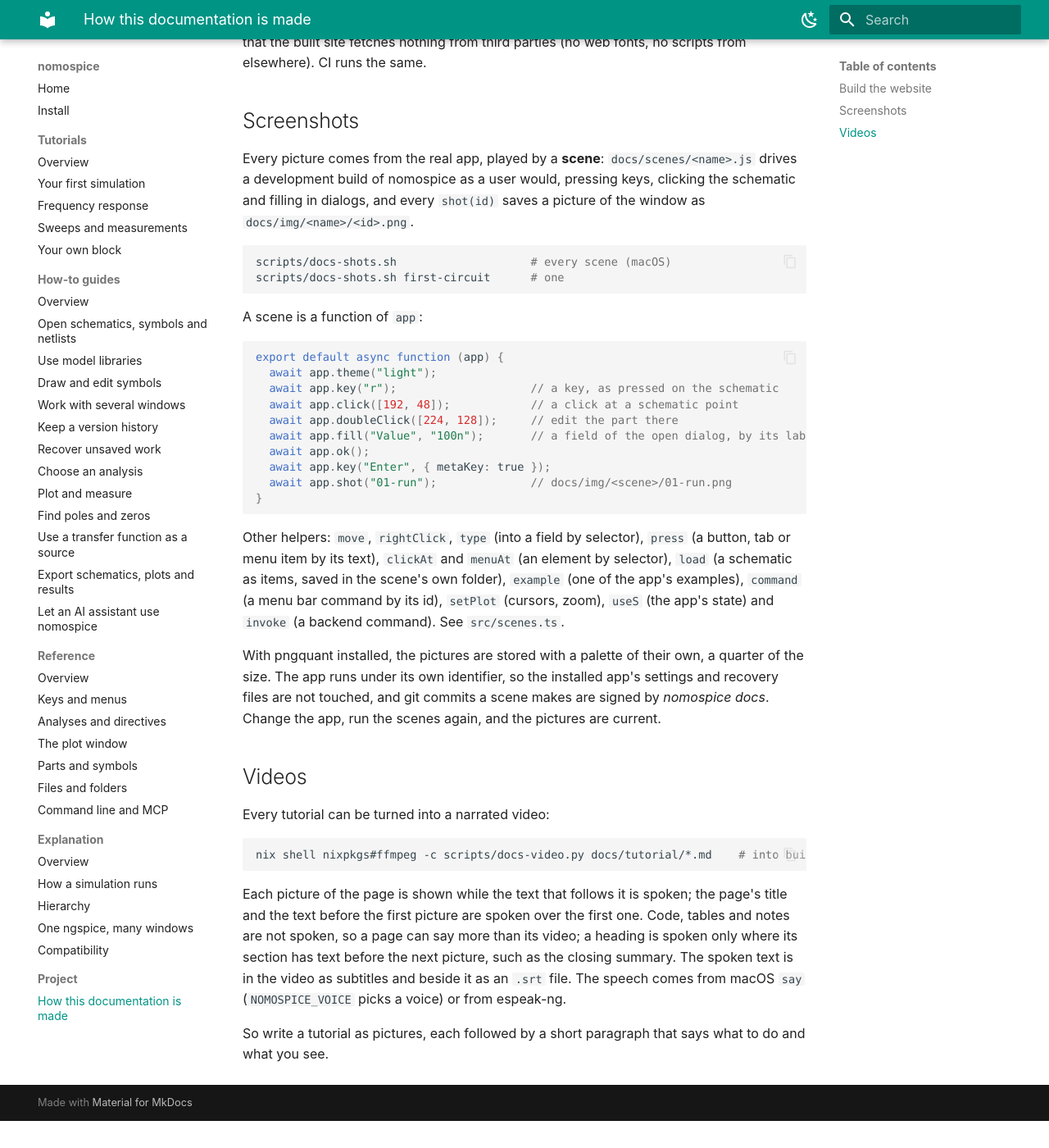
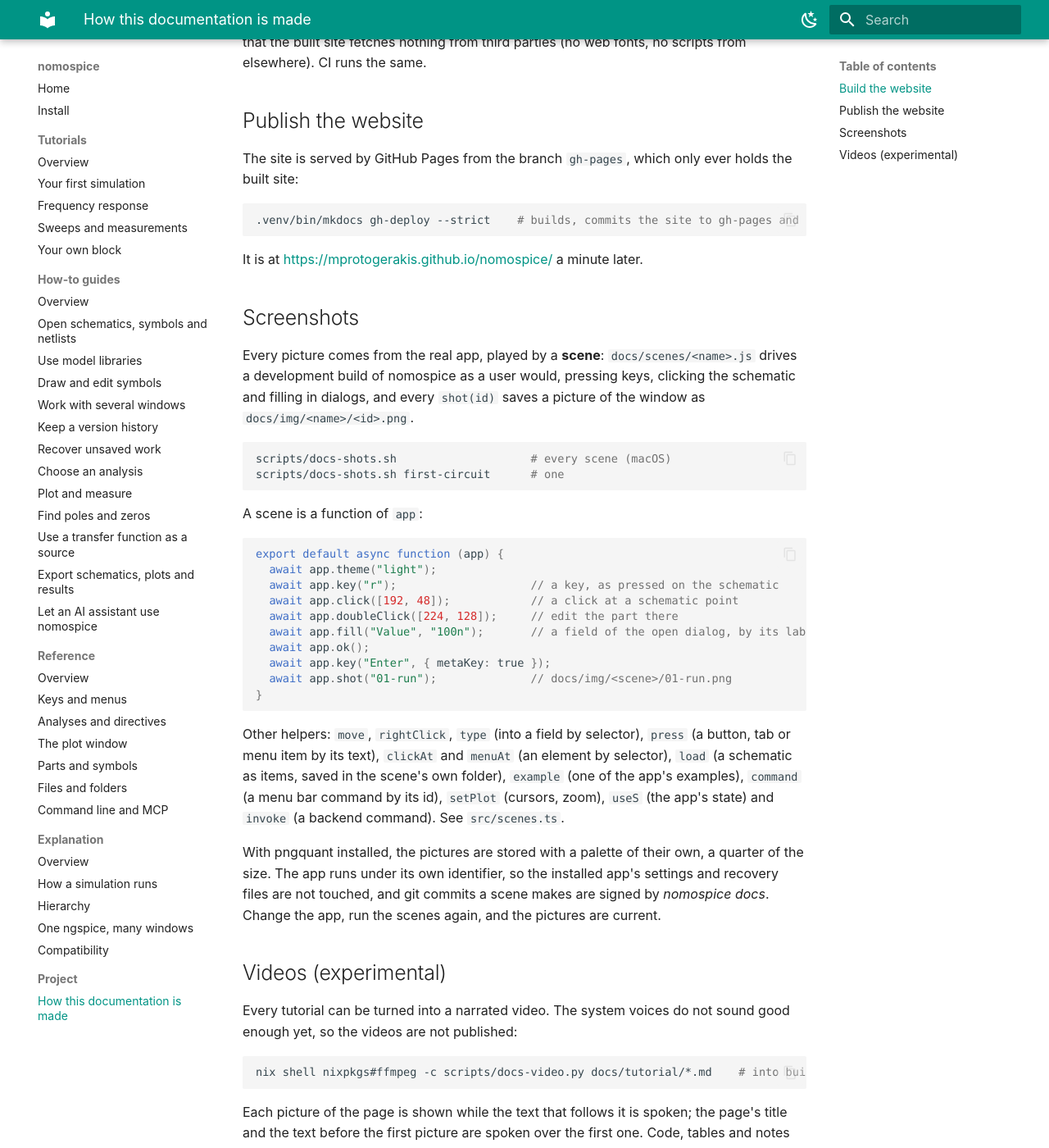
Before and after one commit to mprotogerakis/nomospice, an MkDocs documentation site: the page built from docs/documentation.md, in a window 1280 px wide and 1400 px high, scrolled down 473 px. Shown: the whole window at 82% size. Built offline with MkDocs 1.6.1 and Material for MkDocs 9.7.7, drawn with Linux system fonts in a browser that asks for light colours; before the commit the page ends 1840 px from its top, so only the background shows below that.

Commit message:
Docs: published on GitHub Pages from the branch gh-pages (mkdocs gh-deploy, site_url), the videos not mentioned on the site yet (experimental); the check leaves the site's own address alone
Co-Authored-By: Claude Opus 5.5 <noreply@anthropic.com>

````diff
--- a/docs/documentation.md
+++ b/docs/documentation.md
@@ -12,6 +12,16 @@ python3 scripts/check-docs.py site
 ```
 
 `check-docs.py` checks that every picture and link resolves, that every picture is used, and that the built site fetches nothing from third parties (no web fonts, no scripts from elsewhere). CI runs the same.
+
+## Publish the website
+
+The site is served by GitHub Pages from the branch `gh-pages`, which only ever holds the built site:
+
+```sh
+.venv/bin/mkdocs gh-deploy --strict    # builds, commits the site to gh-pages and pushes it
+```
+
+It is at <https://mprotogerakis.github.io/nomospice/> a minute later.
 
 ## Screenshots
 
@@ -41,9 +51,9 @@ Other helpers: `move`, `rightClick`, `type` (into a field by selector), `press`
 
 With pngquant installed, the pictures are stored with a palette of their own, a quarter of the size. The app runs under its own identifier, so the installed app's settings and recovery files are not touched, and git commits a scene makes are signed by *nomospice docs*. Change the app, run the scenes again, and the pictures are current.
 
-## Videos
+## Videos (experimental)
 
-Every tutorial can be turned into a narrated video:
+Every tutorial can be turned into a narrated video. The system voices do not sound good enough yet, so the videos are not published:
 
 ```sh
 nix shell nixpkgs#ffmpeg -c scripts/docs-video.py docs/tutorial/*.md    # into build/videos/
--- a/mkdocs.yml
+++ b/mkdocs.yml
@@ -1,4 +1,5 @@
 site_name: nomospice
+site_url: https://mprotogerakis.github.io/nomospice/
 site_description: >-
   A circuit simulator with schematic capture and click-to-probe waveforms, ngspice as its engine.
 # (no repo_url: Material would fetch the repository's stars and forks from api.github.com in every
````
Also changed, not shown: README.md (+3 -3 lines), docs/index.md (+1 -1 lines), docs/tutorial/index.md (+0 -3 lines), 1 other file.
